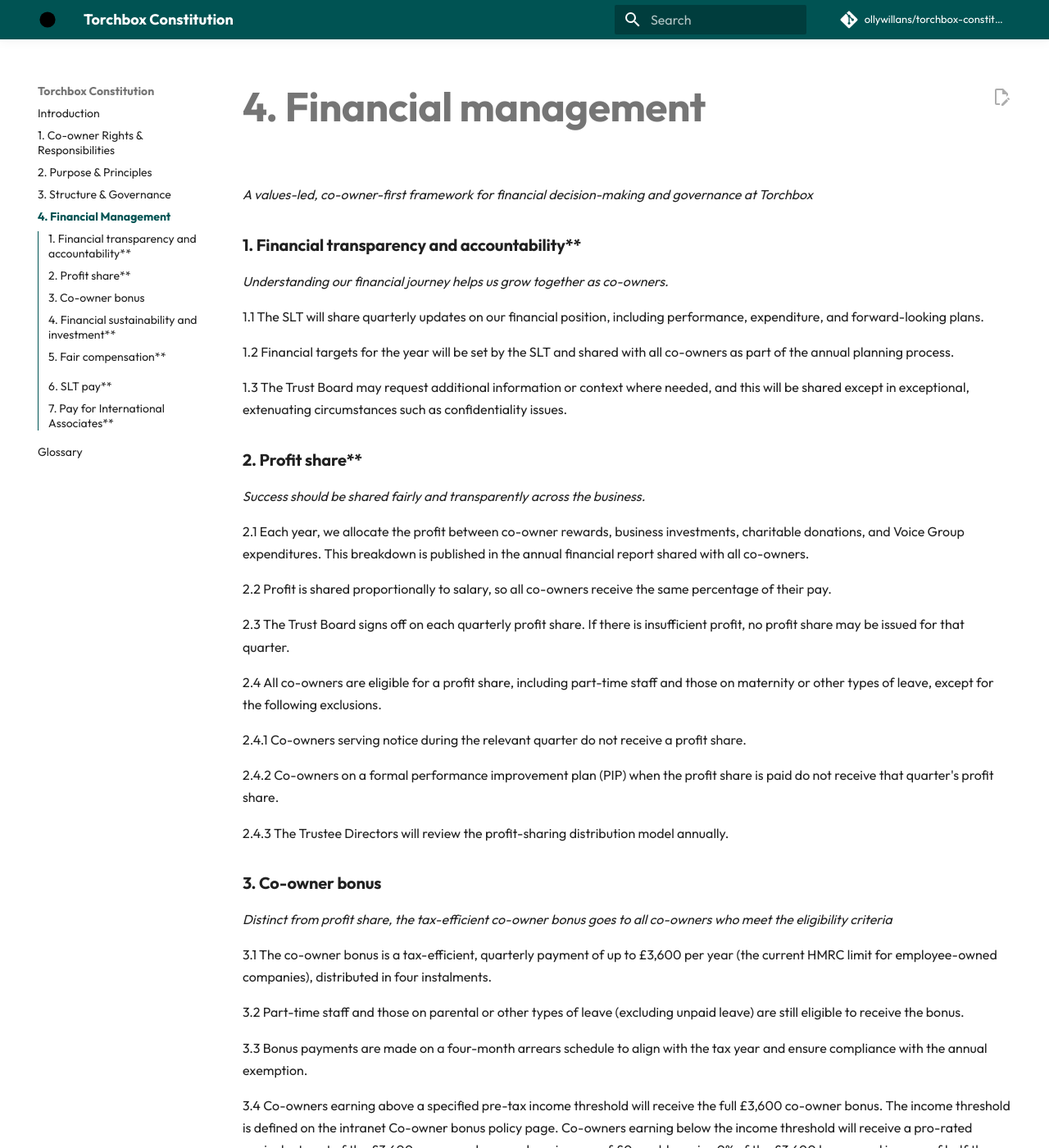
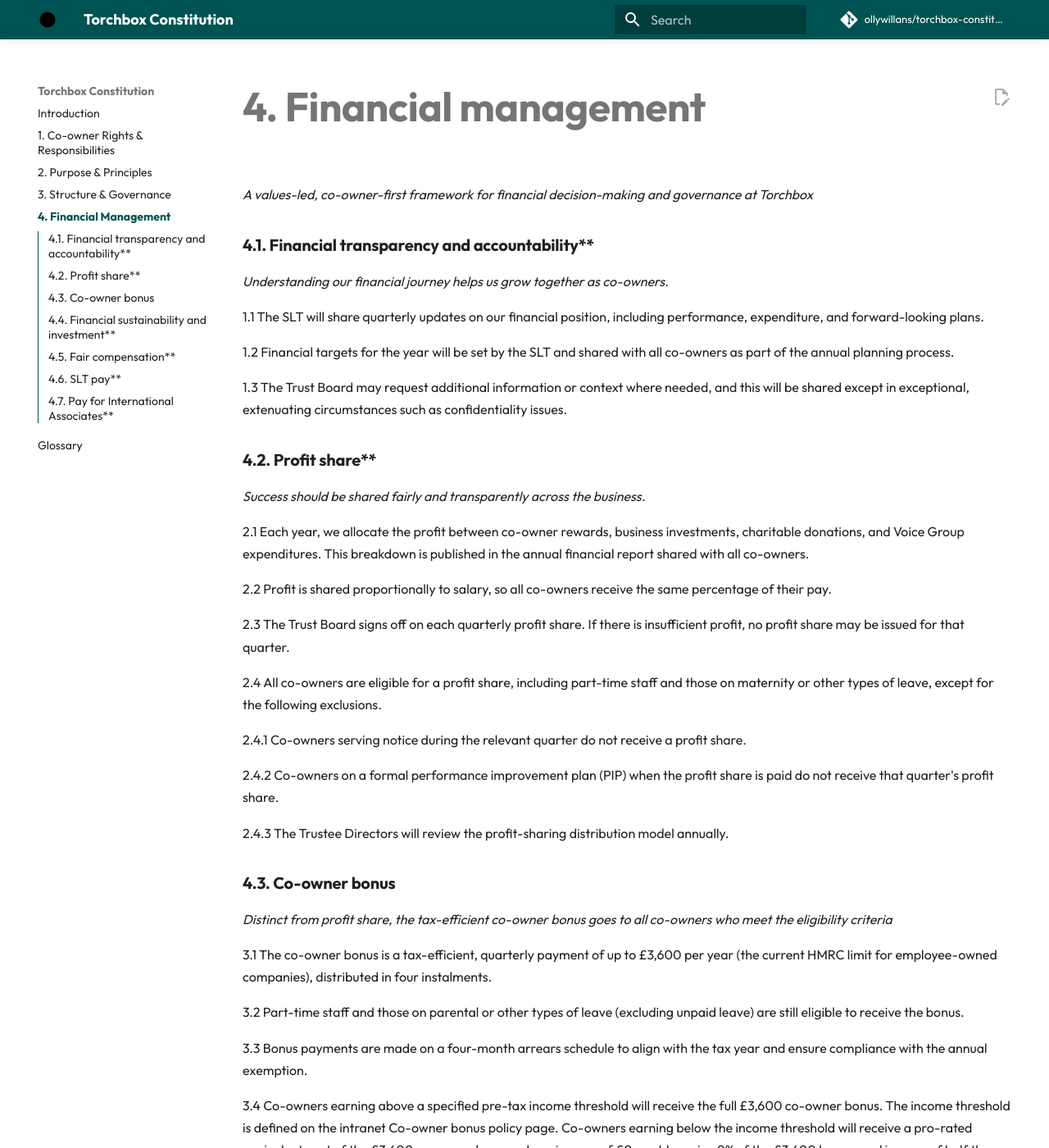
Before and after one commit to torchbox/torchbox-constitution, an MkDocs documentation site: the page built from docs/financial-management.md, in a window 1280 px wide and 1400 px high. Shown: the whole window at 82% size. Built offline with MkDocs 1.6.1 and Material for MkDocs 9.7.7, drawn with Linux system fonts in a browser that asks for light colours; comment, search, counter and statistics services are not loaded; some of the changed text lies outside the part shown.

Commit message:
Update financial-management.md

```diff
--- a/docs/financial-management.md
+++ b/docs/financial-management.md
@@ -3,7 +3,7 @@
 *A values-led, co-owner-first framework for financial decision-making
 and governance at Torchbox*
 
-### 1. Financial transparency and accountability**
+### 4.1. Financial transparency and accountability**
 
 *Understanding our financial journey helps us grow together as co-owners.*
 
@@ -15,7 +15,7 @@
 
 
 
-### 2. Profit share**
+### 4.2. Profit share**
 
 *Success should be shared fairly and transparently across the business.*
 
@@ -43,7 +43,7 @@
 2.4.3 The Trustee Directors will review the profit-sharing distribution
 model annually.
 
-### 3. Co-owner bonus
+### 4.3. Co-owner bonus
 
 *Distinct from profit share, the tax-efficient co-owner bonus goes to
 all co-owners who meet the eligibility criteria*
@@ -69,7 +69,7 @@
 is paid to receive the bonus. If they have left the company before this
 point, they will not receive the bonus for that period.
 
-### 4. Financial sustainability and investment**
+### 4.4. Financial sustainability and investment**
 
 *Investment protects Torchbox's future, even when that means reducing
 short-term rewards.*
@@ -86,7 +86,7 @@
 allow for strategic investment. Any such decision must be approved by
 the Trust Board.
 
-### 5. Fair compensation**
+### 4.5. Fair compensation**
 
 *Everyone deserves to be paid fairly.*
 
@@ -118,9 +118,7 @@
 5.6 We listen to co-owner feedback when evaluating our approach to
 compensation.
 
-###
-
-### 6. SLT pay**
+### 4.6. SLT pay**
 
 *Leadership rewards must reflect performance and responsibility, not
 just seniority.*
@@ -151,7 +149,7 @@
 
 6.4 The Remuneration Committee will make the final decision.
 
-### 7. Pay for International Associates**
+### 4.7. Pay for International Associates**
 
 We aim for an approach that ensures equitable treatment while
 recognising the unique considerations of international engagements:
```
